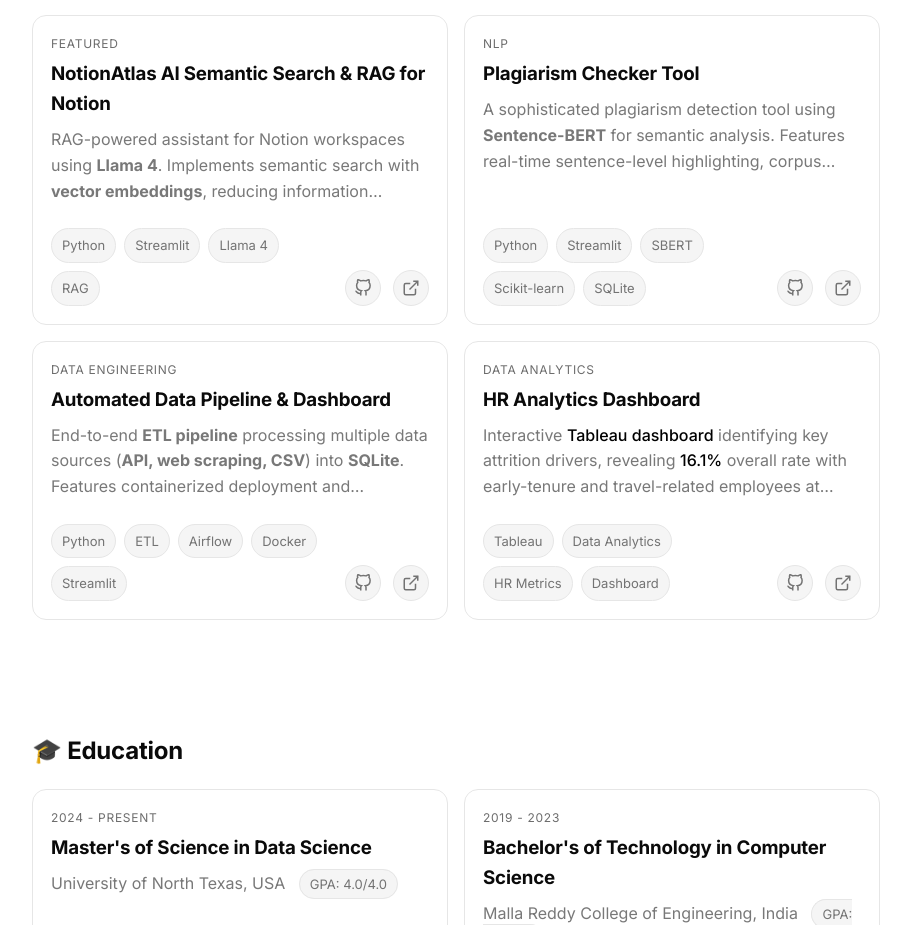
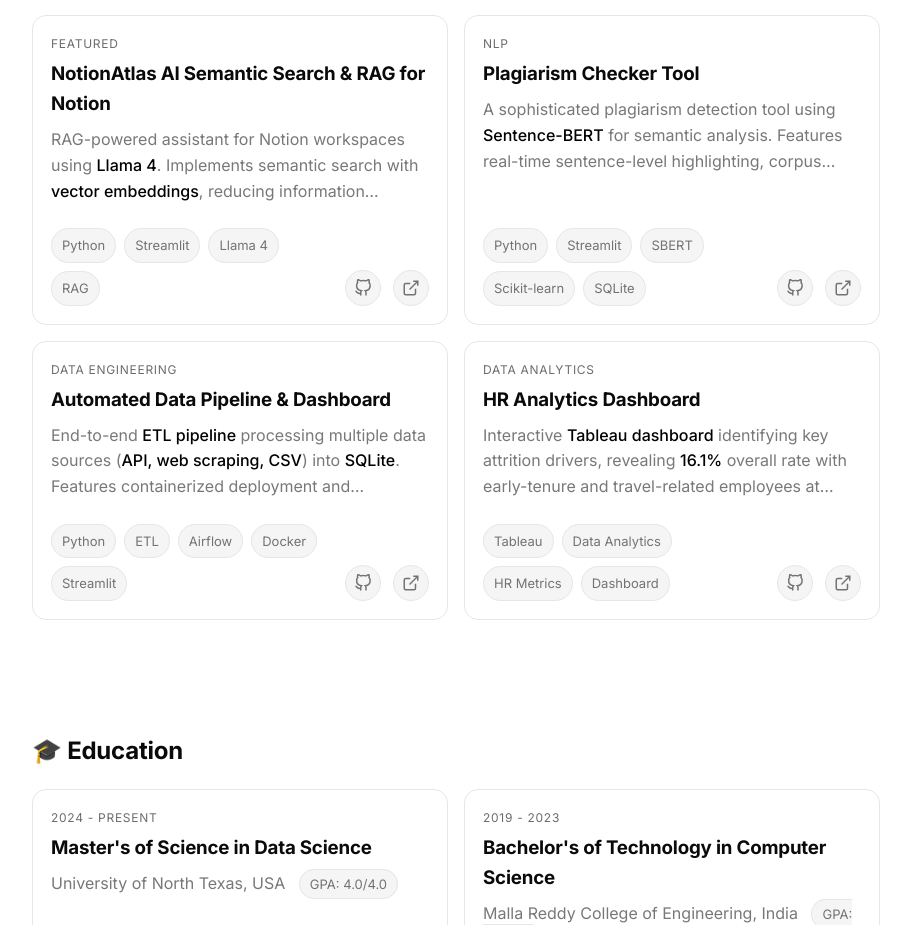
Before and after one commit to Yashraj-Muthyapwar/Yashraj-Muthyapwar.github.io, a plain HTML site: page index.html in a window 1280 px wide. Shown: the part 2048-2973 px from the top of the page, without its empty margins (336-1247 px from the left). Drawn offline with Linux system fonts and the light colour scheme.

Commit message:
Update index.html

```diff
--- a/index.html
+++ b/index.html
@@ -284,8 +284,8 @@
                             <div class="kicker">Featured</div>
                             <h3 class="title">NotionAtlas AI Semantic Search & RAG for Notion</h3>
                             <p class="muted">
-                                RAG-powered assistant for Notion workspaces using <b>Llama 4</b>. Implements semantic search
-with <b>vector embeddings</b>, reducing information retrieval time by <b>80%</b> compared to manual search.
+                                RAG-powered assistant for Notion workspaces using <span class="education-highlight">Llama 4</span>. Implements semantic search
+with <span class="education-highlight">vector embeddings</span>, reducing information retrieval time by <span class="education-highlight">80%</span> compared to manual search.
                             </p>
                             <div class="project-footer">
                                 <div class="tags">
@@ -315,8 +315,8 @@ with <b>vector embeddings</b>, reducing information retrieval time by <b>80%</b>
                             <div class="kicker">NLP</div>
                             <h3 class="title">Plagiarism Checker Tool</h3>
                             <p class="muted">
-                                A sophisticated plagiarism detection tool using <b>Sentence-BERT</b> for semantic analysis.
-        Features real-time sentence-level highlighting, corpus search, and <b>95%+ accuracy</b>.
+                                A sophisticated plagiarism detection tool using <span class="education-highlight">Sentence-BERT</span> for semantic analysis.
+        Features real-time sentence-level highlighting, corpus search, and <span class="education-highlight">95%+ accuracy</span>.
                             </p>
                             <div class="project-footer">
                                 <div class="tags">
@@ -347,8 +347,8 @@ with <b>vector embeddings</b>, reducing information retrieval time by <b>80%</b>
                             <div class="kicker">Data Engineering</div>
                             <h3 class="title">Automated Data Pipeline & Dashboard</h3>
                             <p class="muted">
-                                End-to-end <b>ETL pipeline</b> processing multiple data sources (<b>API, web scraping, CSV</b>) into <b>SQLite</b>.
-        Features containerized deployment and automated scheduling, reducing manual data processing by <b>85%</b>.
+                                End-to-end <span class="education-highlight">ETL pipeline</span> processing multiple data sources (<span class="education-highlight">API, web scraping, CSV</span>) into <span class="education-highlight">SQLite</span>.
+        Features containerized deployment and automated scheduling, reducing manual data processing by <span class="education-highlight">85%</span>.
                             </p>
                             <div class="project-footer">
                                 <div class="tags">
```
